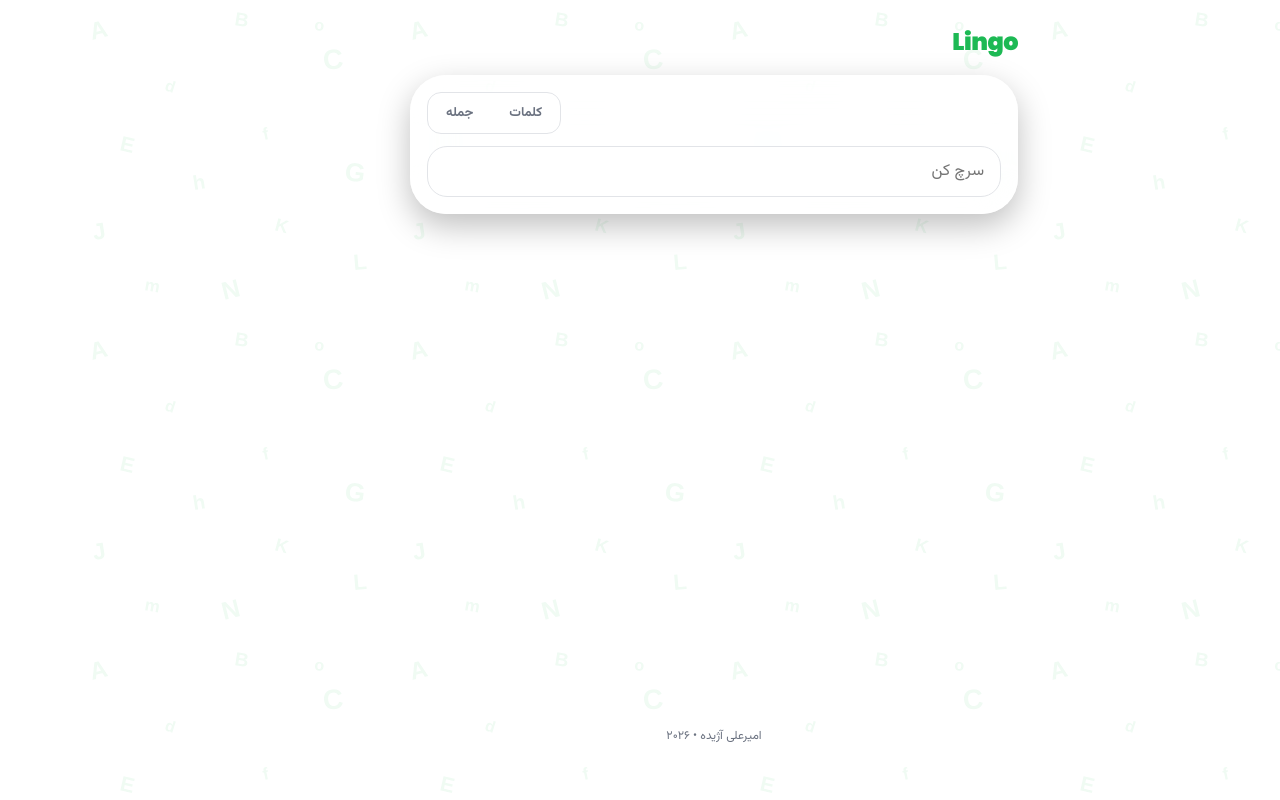
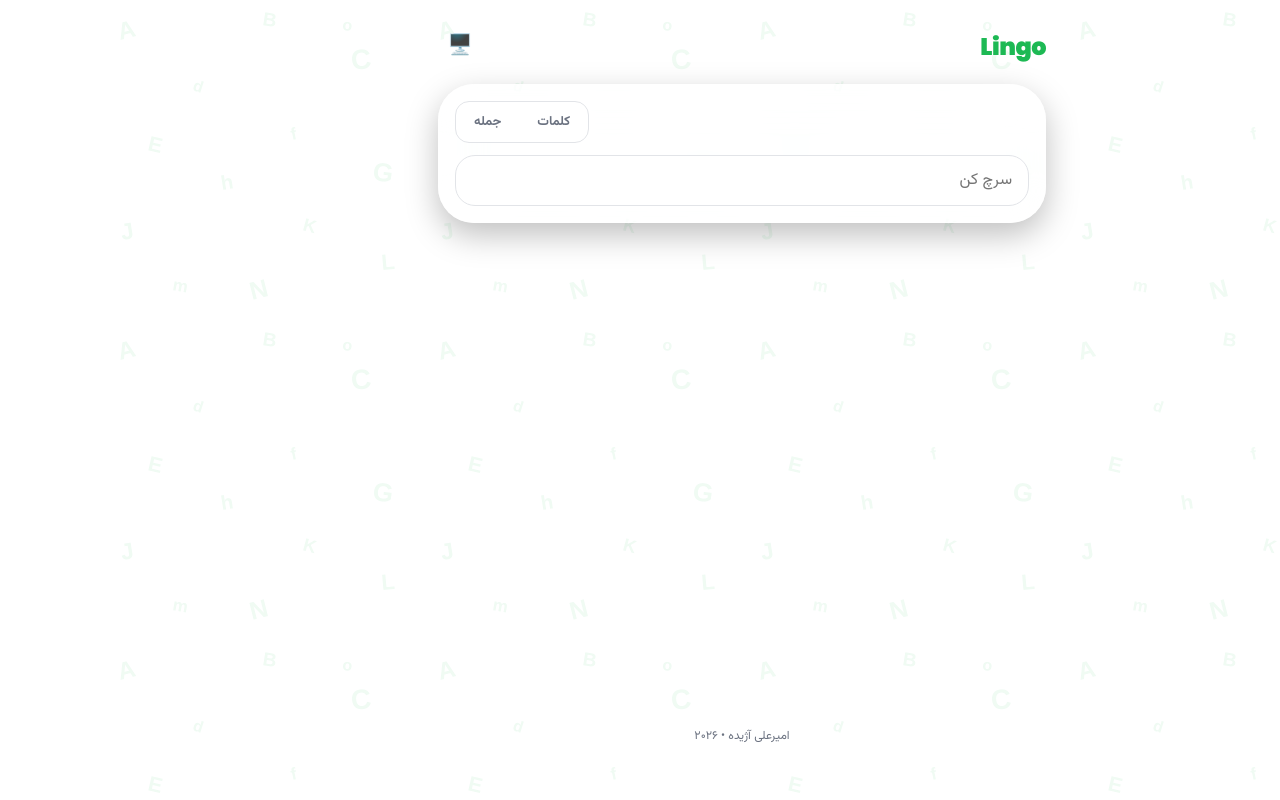
Before and after one commit to Amir-khalvat221133/Lingo, a React (Vite) app: page / in a window 1280 px wide. Built offline with nearby package versions, Linux system fonts and the light colour scheme.

Commit message:
add theme toggle button

```diff
--- a/src/App.tsx
+++ b/src/App.tsx
@@ -14,12 +14,28 @@ import {
   getRecentSearches,
   type RecentSearch,
 } from "./lib/storage";
+import { getStoredTheme, setTheme, type ThemeMode } from "./lib/theme";
 import styles from "./App.module.css";
+
+const THEME_ORDER: ThemeMode[] = ["auto", "light", "dark"];
+
+const THEME_ICON: Record<ThemeMode, string> = {
+  auto: "🖥️",
+  light: "☀️",
+  dark: "🌙",
+};
+
+const THEME_LABEL: Record<ThemeMode, string> = {
+  auto: "تم خودکار (مطابق سیستم)",
+  light: "تم روشن",
+  dark: "تم تیره",
+};
 
 export default function App() {
   const [query, setQuery] = useState("");
   const [override, setOverride] = useState<SearchOverride | undefined>(undefined);
   const [recent, setRecent] = useState<RecentSearch[]>(getRecentSearches);
+  const [themeMode, setThemeMode] = useState<ThemeMode>(getStoredTheme);
 
   const state = useSearch(query, override);
 
@@ -40,11 +56,45 @@ export default function App() {
     setRecent([]);
   }
 
+  function handleThemeToggle() {
+    const next = THEME_ORDER[(THEME_ORDER.indexOf(themeMode) + 1) % THEME_ORDER.length];
+    setTheme(next);
+    setThemeMode(next);
+  }
+
   return (
     <div className={styles.page}>
       <div className={styles.container}>
-        <header className={styles.header}>
+        <header
+          className={styles.header}
+          style={{
+            display: "flex",
+            alignItems: "center",
+            justifyContent: "space-between",
+          }}
+        >
           <span className={styles.logo}>Lingo</span>
+          <button
+            type="button"
+            onClick={handleThemeToggle}
+            aria-label={`${THEME_LABEL[themeMode]} — برای تغییر بزنید`}
+            title={THEME_LABEL[themeMode]}
+            style={{
+              width: 44,
+              height: 44,
+              display: "flex",
+              alignItems: "center",
+              justifyContent: "center",
+              fontSize: 20,
+              lineHeight: 1,
+              background: "transparent",
+              border: "none",
+              borderRadius: "50%",
+              cursor: "pointer",
+            }}
+          >
+            <span aria-hidden="true">{THEME_ICON[themeMode]}</span>
+          </button>
         </header>
 
         <SearchBox
```
